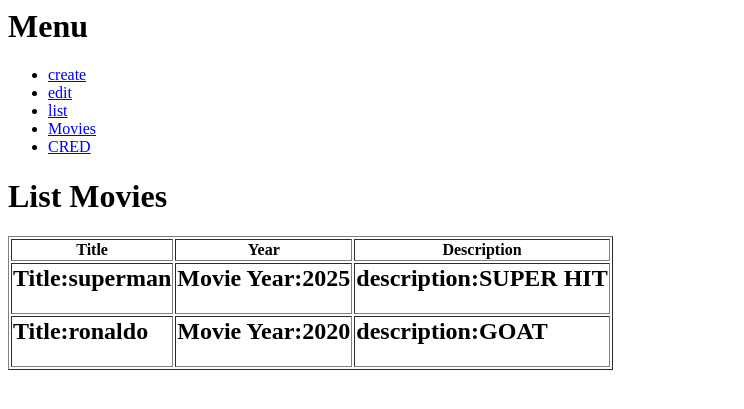
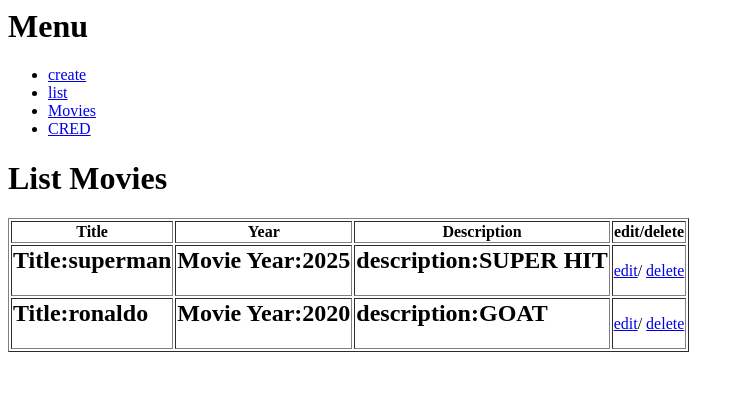
Before and after one commit to j-harishankar/django, a Django app: page /cred/ in a window 1280 px wide. Shown: the top 409 px of the page, without its empty margins (0-744 px from the left). Run offline with Django 5.2, Linux system fonts and the light colour scheme; data comes from the database, SQL or seed files in the repository; both versions use the stored data as it was after the commit.

Commit message:
delete operation added

```diff
--- a/movie_manager/movies/urls.py
+++ b/movie_manager/movies/urls.py
@@ -4,7 +4,8 @@ from django.urls import path
 urlpatterns = [
     path('',views.create,name='create'),
     path('list/',views.list,name = 'list'),
-    path('edit/',views.edit,name = 'edit'),
+    path('edit/<pk>',views.edit,name = 'edit'),
+    path('delete/<pk>',views.delete,name='delete'),
     path('movie/',views.movie,name = 'movie'),
     path('cred/',views.cred,name='cred')
 
--- a/movie_manager/movies/views.py
+++ b/movie_manager/movies/views.py
@@ -21,8 +21,7 @@ def create(request):
 def list(request):
     return render(request, 'list.html')
 
-def edit(request):
-    return render(request, 'edit.html')
+
 
 def movie(request):
     movie_list = {
@@ -46,3 +45,13 @@ def movie(request):
 def cred(request):
     movie_set = MovieInfo.objects.all()
     return render(request, 'cred.html',{'movies':movie_set})
+
+
+def edit(request,pk):
+    return render(request, 'edit.html')
+
+def delete(request,pk):
+    instance = MovieInfo.objects.get(pk=pk)
+    instance.delete()
+    movie_set = MovieInfo.objects.all()
+    return render(request, 'cred.html',{'movies':movie_set})
--- a/movie_manager/templates/cred.html
+++ b/movie_manager/templates/cred.html
@@ -2,13 +2,17 @@
 {%block content%}
     <h1>List Movies</h1>
     <table border ="1">
-    <tr><th>Title</th><th>Year</th><th>Description</th></tr>
+    <tr><th>Title</th><th>Year</th><th>Description</th><th>edit/delete</th></tr>
         {% for movieobj in movies %}
         <tr>
 
             <td><h2>Title:{{movieobj.title}}</h2></td>
             <td><h2>Movie Year:{{movieobj.year}}</h2></td>
             <td><h2>description:{{movieobj.description | upper}}</h2></td>
+            <td>
+                <a href="{% url 'edit' movieobj.id%}">edit</a>/
+                <a href="{% url 'delete' movieobj.id %}">delete</a>
+            </td>
         </tr>
         {% endfor %}
     </table>
--- a/movie_manager/templates/menu.html
+++ b/movie_manager/templates/menu.html
@@ -1,6 +1,5 @@
 <ul>
     <li><a href="{%url 'create'%}">create</a></li>
-    <li><a href="{%url 'edit'%}">edit</a></li>
     <li><a href="{%url 'list'%}">list</a></li>
     <li><a href ="{%url 'movie'%}">Movies</a></li>
     <li><a href="{%url 'cred'%}">CRED</a></li>
```
Also changed, not shown: movie_manager/db.sqlite3.
